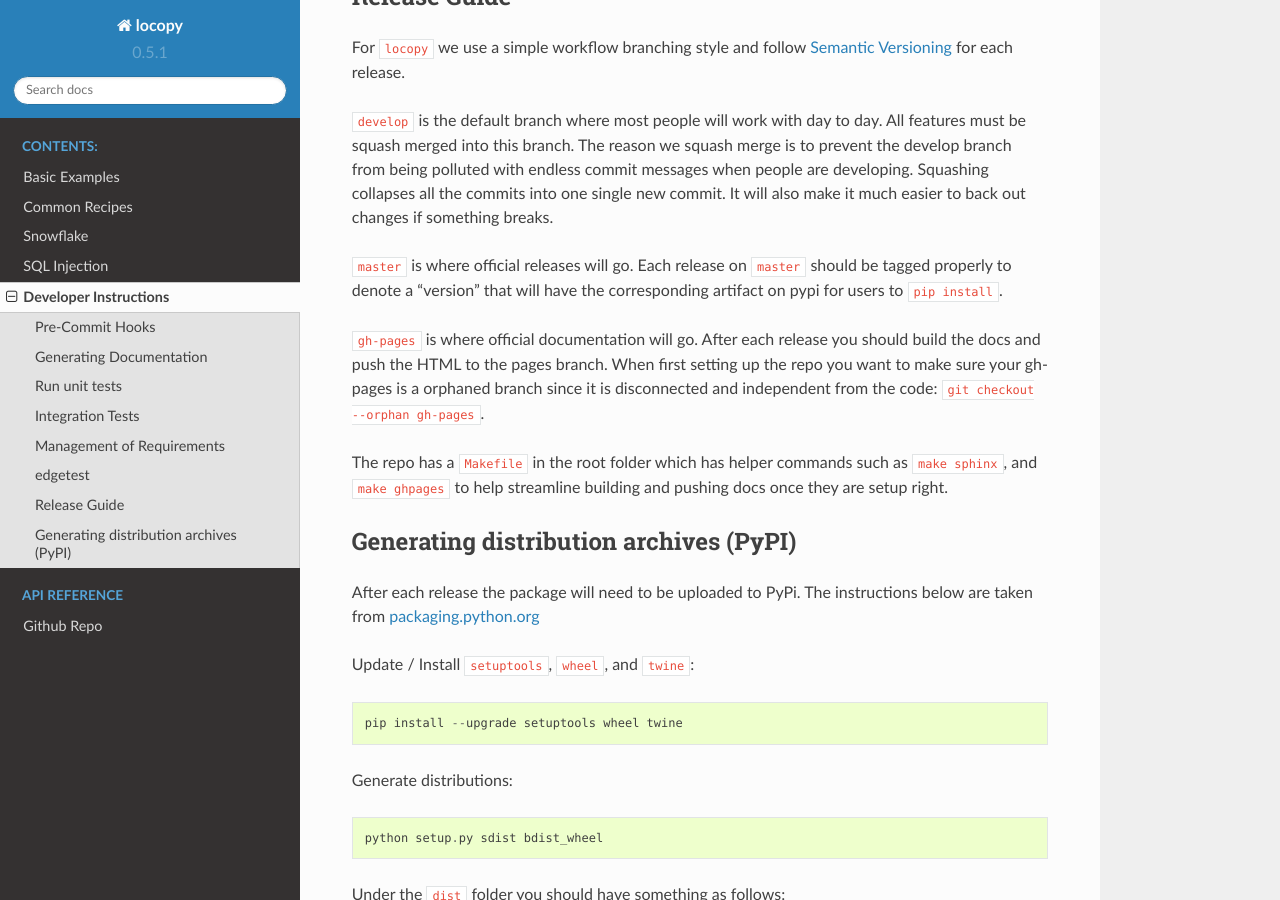
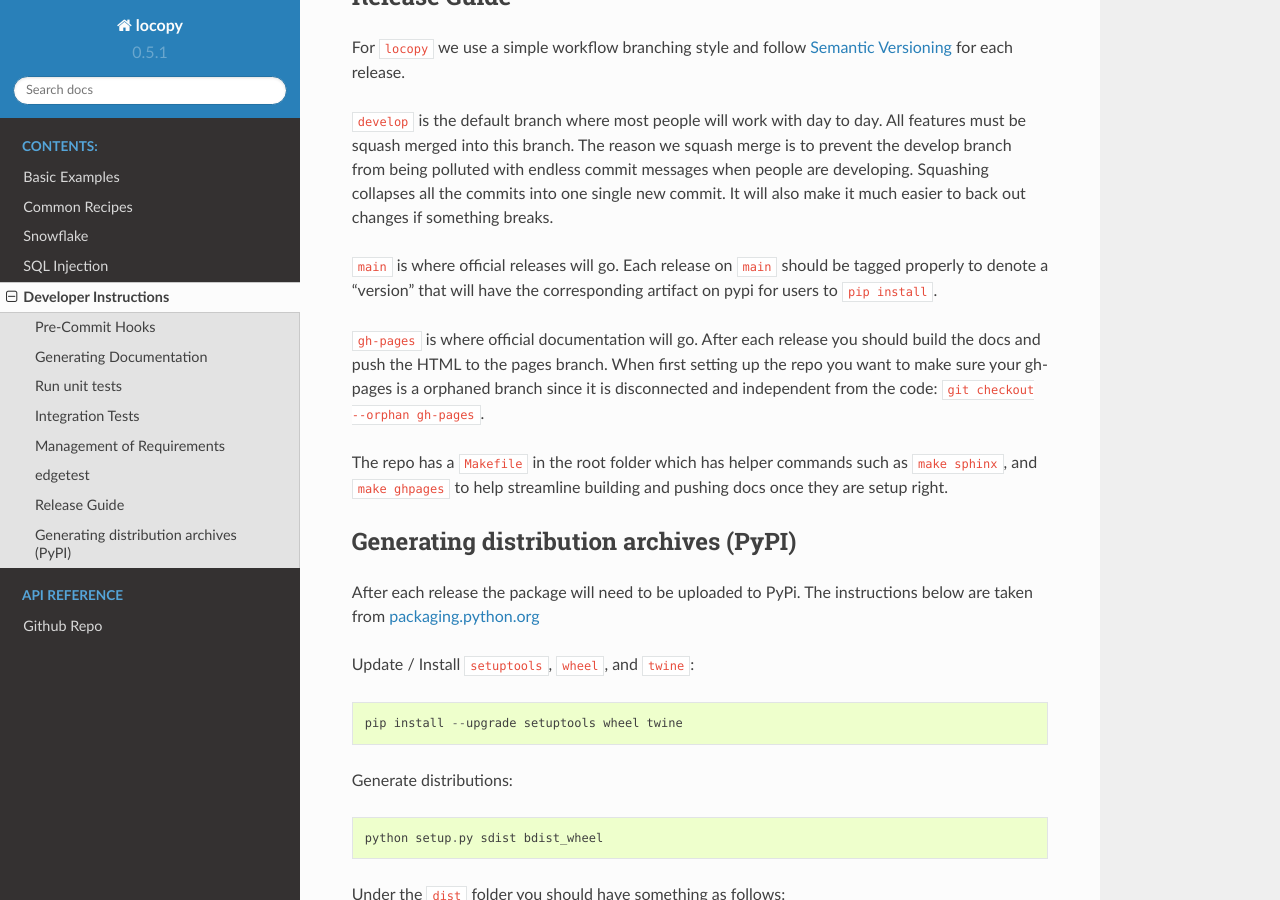
Before and after one commit to capitalone/locopy, a Sphinx documentation site: the page built from docs/source/developer.rst, in a window 1280 px wide and 900 px high, scrolled down 2597 px. Built offline with Sphinx 7.4.7 and the Read the Docs theme 2.0.0, drawn with Linux system fonts in a browser that asks for light colours; pages that are not in the unit, such as notebooks, are missing from menus.

Commit message:
updating master to main (#181)

```diff
--- a/docs/source/developer.rst
+++ b/docs/source/developer.rst
@@ -134,7 +134,7 @@ this branch. The reason we squash merge is to prevent the develop branch from be
 when people are developing. Squashing collapses all the commits into one single new commit. It will also make it much easier to
 back out changes if something breaks.
 
-``master`` is where official releases will go. Each release on ``master`` should be tagged properly to denote a "version"
+``main`` is where official releases will go. Each release on ``main`` should be tagged properly to denote a "version"
 that will have the corresponding artifact on pypi for users to ``pip install``.
 
 ``gh-pages`` is where official documentation will go. After each release you should build the docs and push the HTML to
```
Also changed, not shown: 1 other file.
